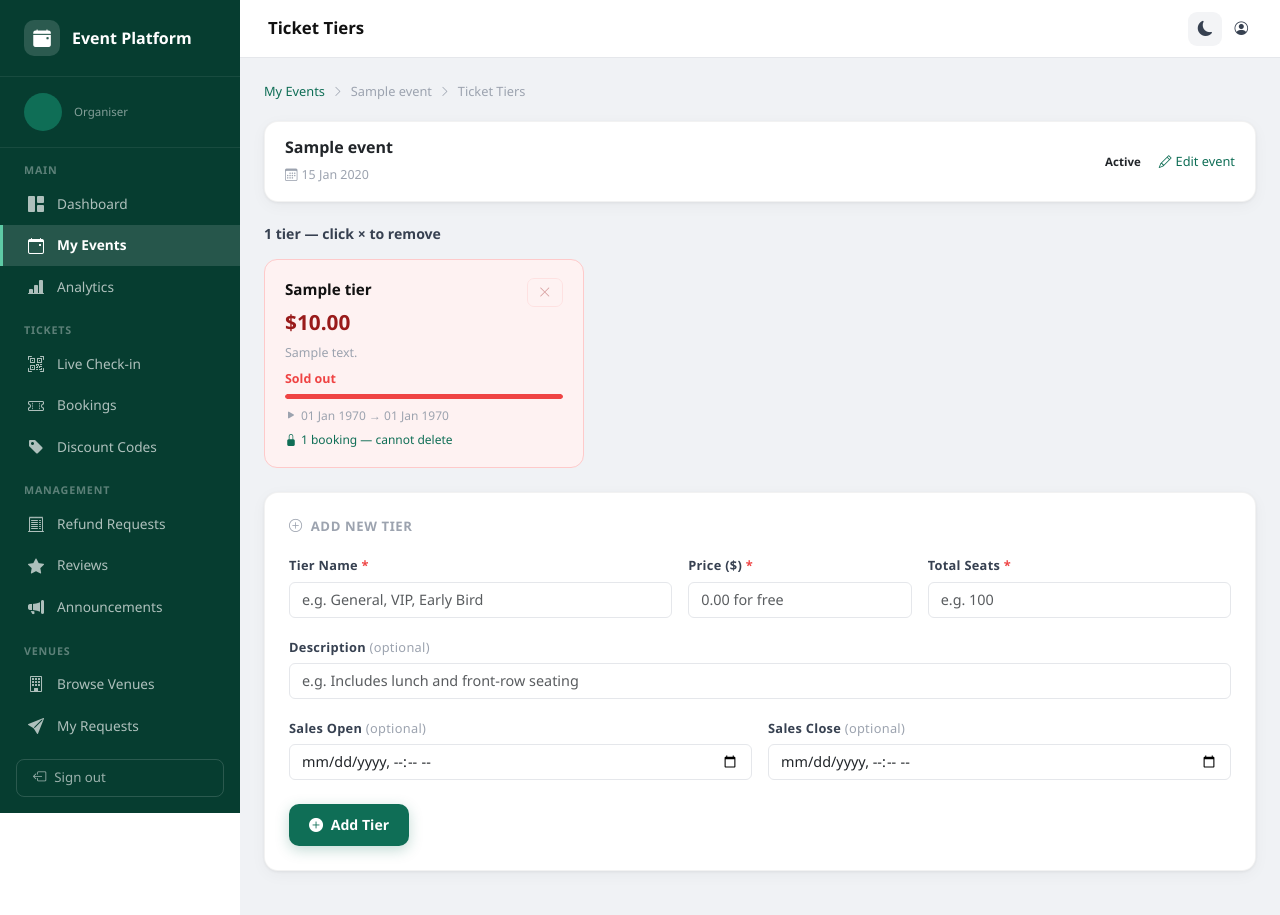
After one commit to labib999/WebtechProject, a PHP site: template app/views/organiser/tiers/manage.php in a window 1280 px wide. The commit adds this page. Run offline with PHP 8.4, Linux system fonts and the light colour scheme; the template is opened without the code that fills it: most values are stand-ins (such as "Sample title", 1, 10 or a date in 2020); data that the repository does not hold is empty.

Commit message:
feat: add ticket tiers management with sold-seat protection

```diff
--- /dev/null
+++ b/app/views/organiser/tiers/manage.php
@@ -0,0 +1,222 @@
+<?php
+$pageTitle  = 'Ticket Tiers';
+$activePage = 'events';
+include __DIR__ . '/../../layouts/organiser-header.php';
+?>
+<style>
+  .form-section { background:#fff; border-radius:14px; padding:1.5rem;
+    box-shadow:0 1px 3px rgba(0,0,0,0.06),0 4px 16px rgba(0,0,0,0.04);
+    border:1px solid rgba(0,0,0,0.05); margin-bottom:1.25rem; }
+  .form-section-title { font-size:.82rem; font-weight:700; text-transform:uppercase;
+    letter-spacing:.6px; color:#9ca3af; margin-bottom:1rem;
+    display:flex; align-items:center; gap:.5rem; }
+  .form-label { font-size:.8rem; font-weight:700; color:#374151; letter-spacing:.3px; margin-bottom:.4rem; }
+  .form-control,.form-select { border-color:#e5e7eb; font-size:.9rem;
+    transition:border-color .2s,box-shadow .2s; }
+  .form-control:focus,.form-select:focus {
+    border-color:#0F6E56; box-shadow:0 0 0 3px rgba(15,110,86,.12); }
+
+  .tier-card { background:#fff; border:1px solid #e5e7eb; border-radius:13px;
+    padding:1.1rem 1.25rem; transition:box-shadow .15s; }
+  .tier-card:hover { box-shadow:0 4px 18px rgba(0,0,0,0.08); }
+  .tier-name  { font-size:.95rem; font-weight:700; color:#111; margin-bottom:.15rem; }
+  .tier-price { font-size:1.3rem; font-weight:800; color:#0F6E56; }
+  .tier-seats { font-size:.78rem; color:#9ca3af; margin-top:.5rem; }
+  .seat-bar   { height:5px; background:#f3f4f6; border-radius:3px; margin-top:.3rem; overflow:hidden; }
+  .seat-fill  { height:100%; background:#0F6E56; border-radius:3px;
+    transition:width .5s ease; }
+  .seat-fill.full { background:#ef4444; }
+  .tier-meta  { font-size:.75rem; color:#9ca3af; margin-top:.5rem; }
+
+  .btn-del { padding:.28rem .7rem; border-radius:7px; border:1.5px solid #fecaca;
+    background:none; color:#991b1b; font-size:.75rem; font-weight:600;
+    cursor:pointer; transition:all .15s; }
+  .btn-del:hover { background:#FEF2F2; }
+  .btn-del:disabled { opacity:.4; cursor:not-allowed; }
+
+  .btn-add { padding:.65rem 1.25rem; border-radius:10px; border:none;
+    background:#0F6E56; color:#fff; font-size:.88rem; font-weight:600;
+    cursor:pointer; box-shadow:0 4px 14px rgba(15,110,86,.25);
+    transition:all .15s; }
+  .btn-add:hover { background:#063D30; }
+
+  .sold-out { background:#FEF2F2; border-color:#fecaca; }
+  .sold-out .tier-price { color:#991b1b; }
+
+  [data-bs-theme="dark"] .form-section,
+  [data-bs-theme="dark"] .tier-card   { background:#1f2937; border-color:#374151; }
+  [data-bs-theme="dark"] .form-control,
+  [data-bs-theme="dark"] .form-select { background:#253245; border-color:#374151; color:#f3f4f6; }
+  [data-bs-theme="dark"] .form-label  { color:#d1d5db; }
+  [data-bs-theme="dark"] .form-section-title { color:#6b7280; }
+  [data-bs-theme="dark"] .tier-name   { color:#f3f4f6; }
+  [data-bs-theme="dark"] .seat-bar    { background:#374151; }
+</style>
+
+<!-- Breadcrumb -->
+<nav style="font-size:.8rem;color:#9ca3af;margin-bottom:1.25rem;">
+  <a href="/WebtechProject/public/organiser/events" style="color:#0F6E56;text-decoration:none;">My Events</a>
+  <i class="bi bi-chevron-right mx-1" style="font-size:.7rem;"></i>
+  <span class="text-truncate"><?= htmlspecialchars($event['title']) ?></span>
+  <i class="bi bi-chevron-right mx-1" style="font-size:.7rem;"></i>
+  <span>Ticket Tiers</span>
+</nav>
+
+<!-- Event header -->
+<div class="form-section mb-4" style="padding:1rem 1.25rem;">
+  <div class="d-flex justify-content-between align-items-center flex-wrap gap-2">
+    <div>
+      <h5 class="fw-bold mb-1" style="font-size:1rem;"><?= htmlspecialchars($event['title']) ?></h5>
+      <span style="font-size:.78rem;color:#9ca3af;">
+        <i class="bi bi-calendar3 me-1"></i><?= date('d M Y', strtotime($event['event_datetime'])) ?>
+      </span>
+    </div>
+    <div class="d-flex align-items-center gap-2">
+      <span class="st-badge st-<?= $event['status'] ?>" style="display:inline-block;padding:3px 10px;border-radius:20px;font-size:.72rem;font-weight:700;">
+        <?= ucfirst($event['status']) ?>
+      </span>
+      <a href="/WebtechProject/public/organiser/events/edit?id=<?= $event['id'] ?>"
+         style="font-size:.8rem;color:#0F6E56;text-decoration:none;">
+        <i class="bi bi-pencil me-1"></i>Edit event
+      </a>
+    </div>
+  </div>
+</div>
+
+<!-- Flash messages -->
+<?php if (!empty($success)): ?>
+  <div class="d-flex align-items-center gap-2 mb-3 p-3"
+       style="background:#ECFDF5;border:1px solid #6ee7b7;color:#065f46;border-radius:10px;font-size:.88rem;">
+    <i class="bi bi-check-circle-fill"></i><span><?= htmlspecialchars($success) ?></span>
+  </div>
+<?php endif; ?>
+<?php if (!empty($error)): ?>
+  <div class="d-flex align-items-center gap-2 mb-3 p-3"
+       style="background:#FEF2F2;border:1px solid #fecaca;color:#991b1b;border-radius:10px;font-size:.88rem;">
+    <i class="bi bi-exclamation-circle-fill"></i><span><?= htmlspecialchars($error) ?></span>
+  </div>
+<?php endif; ?>
+
+<?php if ($event['status'] === 'draft' && empty($tiers)): ?>
+  <div class="d-flex align-items-start gap-2 mb-4 p-3"
+       style="background:#FFFBEB;border:1px solid #fcd34d;color:#92400e;border-radius:10px;font-size:.87rem;">
+    <i class="bi bi-exclamation-triangle-fill mt-1" style="flex-shrink:0;"></i>
+    <span>This event is a draft. Add at least one ticket tier, then go back to <strong>My Events</strong> and click <strong>Publish</strong>.</span>
+  </div>
+<?php endif; ?>
+
+<!-- Existing tiers -->
+<?php if (!empty($tiers)): ?>
+  <h6 class="fw-semibold mb-3" style="font-size:.88rem;color:#374151;">
+    <?= count($tiers) ?> tier<?= count($tiers) != 1 ? 's' : '' ?> — click × to remove
+  </h6>
+  <div class="row g-3 mb-4">
+    <?php foreach ($tiers as $t):
+      $soldPct  = $t['total_seats'] > 0 ? round(($t['sold_count'] / $t['total_seats']) * 100) : 0;
+      $soldOut  = $t['sold_count'] >= $t['total_seats'];
+      $canDel   = $t['bookings_count'] == 0;
+    ?>
+    <div class="col-md-4">
+      <div class="tier-card <?= $soldOut ? 'sold-out' : '' ?> h-100">
+        <div class="d-flex justify-content-between align-items-start">
+          <div class="tier-name"><?= htmlspecialchars($t['name']) ?></div>
+          <form method="POST" action="/WebtechProject/public/organiser/tiers/delete" style="margin:0;"
+                onsubmit="return confirm('Delete this tier?')">
+            <input type="hidden" name="tier_id"  value="<?= $t['id'] ?>"/>
+            <input type="hidden" name="event_id" value="<?= $event['id'] ?>"/>
+            <button type="submit" class="btn-del" <?= !$canDel ? 'disabled title="Has active bookings"' : '' ?>>
+              <i class="bi bi-x-lg"></i>
+            </button>
+          </form>
+        </div>
+
+        <div class="tier-price">
+          <?= $t['price'] == 0 ? 'Free' : '$' . number_format($t['price'], 2) ?>
+        </div>
+
+        <?php if (!empty($t['description'])): ?>
+          <p style="font-size:.78rem;color:#9ca3af;margin:.35rem 0 0;"><?= htmlspecialchars($t['description']) ?></p>
+        <?php endif; ?>
+
+        <div class="tier-seats">
+          <?php if ($soldOut): ?>
+            <span style="color:#ef4444;font-weight:700;">Sold out</span>
+          <?php else: ?>
+            <?= $t['sold_count'] ?> / <?= $t['total_seats'] ?> seats sold
+          <?php endif; ?>
+        </div>
+        <div class="seat-bar">
+          <div class="seat-fill <?= $soldOut ? 'full' : '' ?>" style="width:<?= $soldPct ?>%;"></div>
+        </div>
+
+        <?php if (!empty($t['sales_start']) || !empty($t['sales_end'])): ?>
+          <div class="tier-meta">
+            <?php if (!empty($t['sales_start'])): ?>
+              <i class="bi bi-play-fill me-1"></i><?= date('d M Y', strtotime($t['sales_start'])) ?>
+            <?php endif; ?>
+            <?php if (!empty($t['sales_end'])): ?>
+              &rarr; <?= date('d M Y', strtotime($t['sales_end'])) ?>
+            <?php endif; ?>
+          </div>
+        <?php endif; ?>
+
+        <?php if (!$canDel): ?>
+          <div class="tier-meta" style="color:#0F6E56;margin-top:.4rem;">
+            <i class="bi bi-lock-fill me-1"></i><?= $t['bookings_count'] ?> booking<?= $t['bookings_count']!=1?'s':'' ?> — cannot delete
+          </div>
+        <?php endif; ?>
+      </div>
+    </div>
+    <?php endforeach; ?>
+  </div>
+<?php endif; ?>
+
+<!-- Add New Tier form -->
+<div class="form-section">
+  <div class="form-section-title"><i class="bi bi-plus-circle"></i> Add New Tier</div>
+
+  <form method="POST" action="/WebtechProject/public/organiser/tiers/store">
+    <input type="hidden" name="event_id" value="<?= $event['id'] ?>"/>
+
+    <div class="row g-3 mb-3">
+      <div class="col-md-5">
+        <label class="form-label">Tier Name <span style="color:#ef4444;">*</span></label>
+        <input type="text" name="name" class="form-control"
+               placeholder="e.g. General, VIP, Early Bird" required/>
+      </div>
+      <div class="col-md-3">
+        <label class="form-label">Price ($) <span style="color:#ef4444;">*</span></label>
+        <input type="number" name="price" class="form-control" min="0" step="0.01"
+               placeholder="0.00 for free" required/>
+      </div>
+      <div class="col-md-4">
+        <label class="form-label">Total Seats <span style="color:#ef4444;">*</span></label>
+        <input type="number" name="total_seats" class="form-control" min="1"
+               placeholder="e.g. 100" required/>
+      </div>
+    </div>
+
+    <div class="mb-3">
+      <label class="form-label">Description <span style="font-weight:400;color:#9ca3af;">(optional)</span></label>
+      <input type="text" name="description" class="form-control"
+             placeholder="e.g. Includes lunch and front-row seating"/>
+    </div>
+
+    <div class="row g-3 mb-4">
+      <div class="col-md-6">
+        <label class="form-label">Sales Open <span style="font-weight:400;color:#9ca3af;">(optional)</span></label>
+        <input type="datetime-local" name="sales_start" class="form-control"/>
+      </div>
+      <div class="col-md-6">
+        <label class="form-label">Sales Close <span style="font-weight:400;color:#9ca3af;">(optional)</span></label>
+        <input type="datetime-local" name="sales_end" class="form-control"/>
+      </div>
+    </div>
+
+    <button type="submit" class="btn-add">
+      <i class="bi bi-plus-circle-fill me-1"></i> Add Tier
+    </button>
+  </form>
+</div>
+
+<?php include __DIR__ . '/../../layouts/organiser-footer.php'; ?>
```
Also changed, not shown: app/controllers/TierController.php (added, +109 -0 lines), public/index.php (+4 -5 lines).
